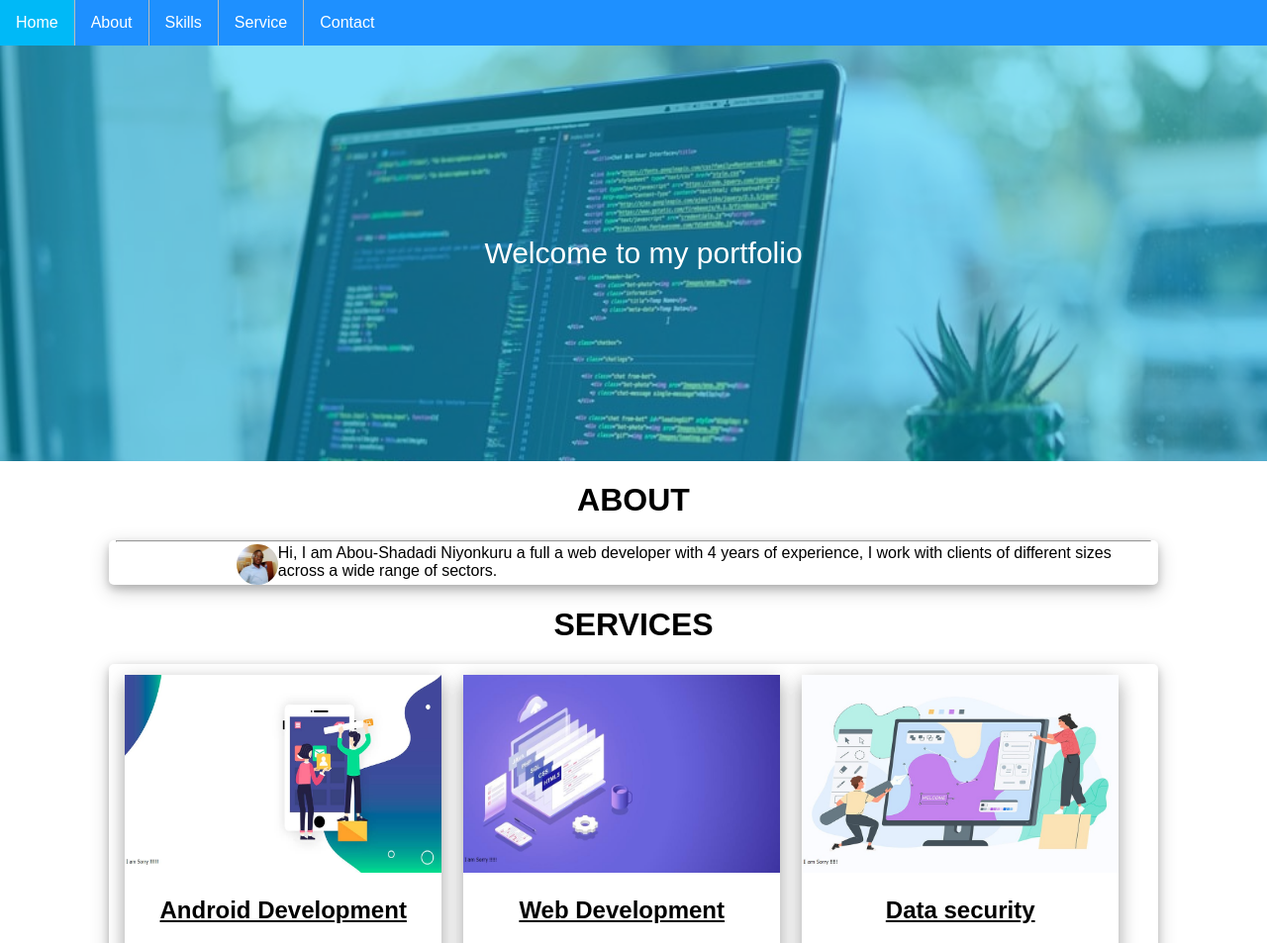
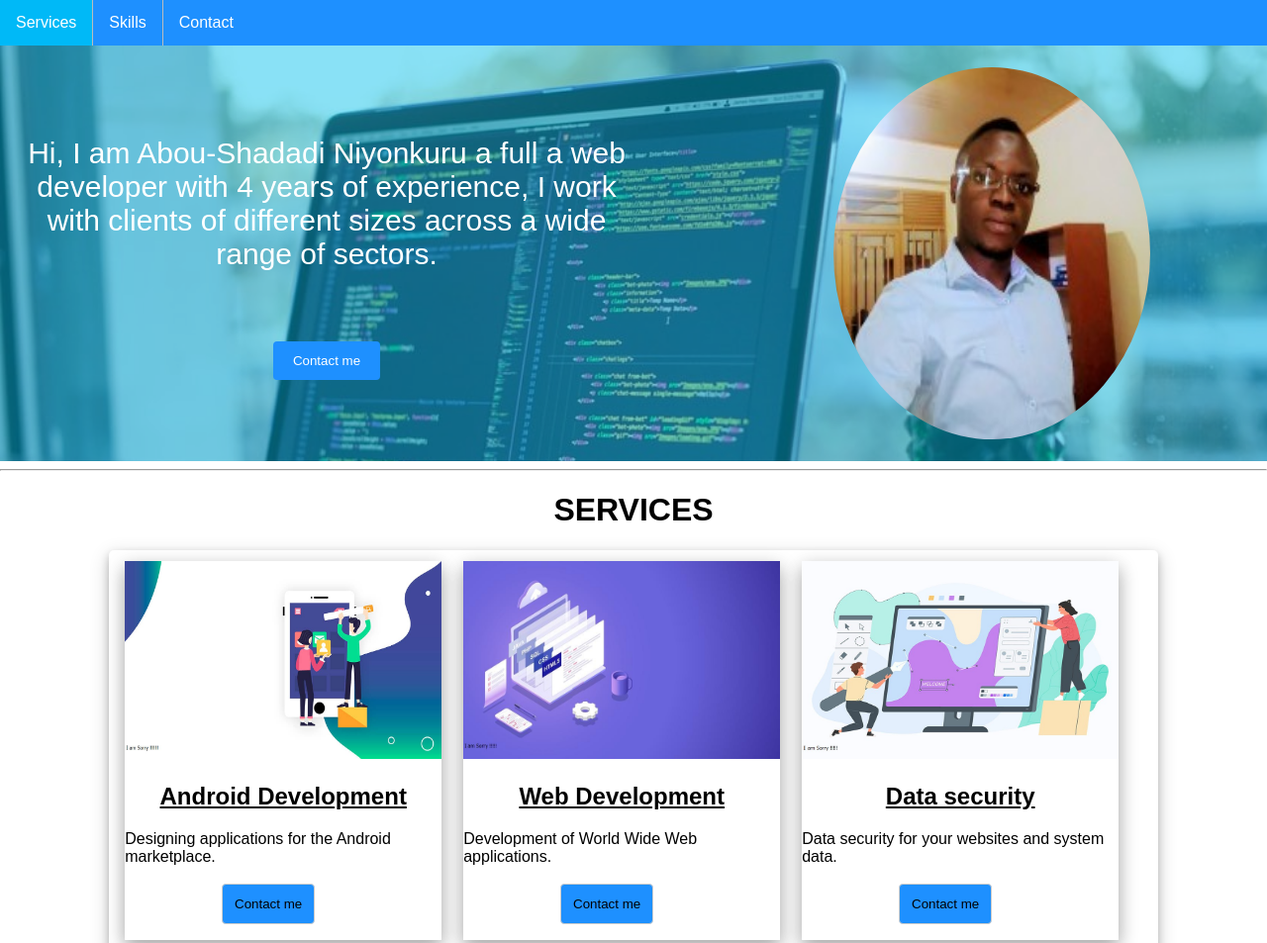
Before and after one commit to ITE3162/web-design-mini-project-Abou-Shadadi, a plain HTML site: page index.html in a window 1280 px wide. Shown: the top 953 px of the page at 99% size. Drawn offline with Linux system fonts and the light colour scheme.

Commit message:
Fixing some styles

```diff
--- a/index.html
+++ b/index.html
@@ -15,36 +15,35 @@
 
 <!-- Add your content here: use semantic tags where possible -->
 <header>
-     <nav>
+     <nav >
         <ul>
-        <li><a href="#home">Home</a></li>
-        <li>   <a href="#about">About</a></li>
+
+        <li> <a href="#service">Services</a></li>
         <li>  <a href="#skills">Skills</a></li>
-        <li> <a href="#service">Service</a></li>
-        <li><a href="#contact">Contact</a></li>
+ <li><a href="#contact">Contact</a></li>
     </ul>
     </nav>
 
 </header>
  <section class="main-header">
-<p>Welcome to my portfolio</p>
- </section>
-<h1>ABOUT</h1>
-     <section class="main-container">
+
+<div class="about-container">
+    <p>
+Hi, I am Abou-Shadadi Niyonkuru a full a web developer with 4 years of experience, I work with clients of different sizes across a wide range of sectors.
+<br><br>
+<br><input type="submit" value="Contact me"  style="background-color: dodgerblue; margin-bottom: 30px; padding-bottom: 12px;"></p>
+<img src="images/profile2.jpg" />
 
 
-        <hr>
-        <div class="about-container">
-            <div class="block"><img src="images/profile2.jpg" /></div>
-            <div class="block block-content">Hi, I am Abou-Shadadi Niyonkuru a full a web developer with 4 years of experience, I work with clients of different sizes across a wide range of sectors.</div>
-        </div>
+  </div>
 
-     </section>
+ </section>
+ <hr>
      <!---------------MY services-->
 
 
        <h1>SERVICES</h1>
-     <section class="main-container">        <div class="container">
+     <section class="main-container" id="service">        <div class="container">
             <div><img src="images/ad.jpg"><p><h2>Android Development</h2>
             Designing applications for the Android marketplace.
 
@@ -81,7 +80,7 @@
                 <div><img src="images/sql.png"><p><h2>SQL</h2>
                 </p>  </div>
                 </div>
-        <div class="myskills">
+        <div class="myskills" id="skills">
             <h1>Programming Language Skills Progress</h1>
             <hr>
             <div class="skill-container">
@@ -144,15 +143,16 @@
          </div>
          </section>
        <h1>CONTACT</h1>
-         <section class="main-container">
+         <section class="main-container" id="contact">
+             <div style="margin-top: 30px;">
 
+    <hr>
         <form action="">
             <label for="fname">Full Names</label>
             <input type="text" id="fname" name="firstname" placeholder="Your Full Names..">
 
             <label>email</label>
             <input type="email" id="lname" name="lastname" placeholder="Your email..">
-
             <label>Country</label>
             <select>
               <option value="Rwanda">Rwanda</option>
@@ -163,8 +163,9 @@
     <label>Message</label>
             <textarea  placeholder="Write Message.." style="height:100px"></textarea>
 
-            <input type="submit" value="Submit" style="background-color: dodgerblue">
+            <input type="submit" value="Submit" style="background-color: dodgerblue; margin-bottom: 30px; padding-bottom: 12px;">
           </form>
+          </div>
      </section>
      <footer>
  2021@All Right Reserved. Design by <a href="https://rw.linkedin.com/in/niyonkuru-abou-shadadi-a55757193" target="_blank">Abou-Shadadi Niyonkuru</a>.</p>
```
